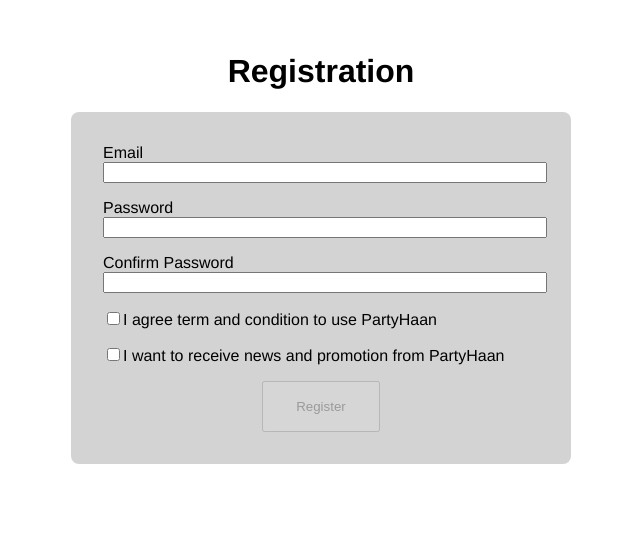
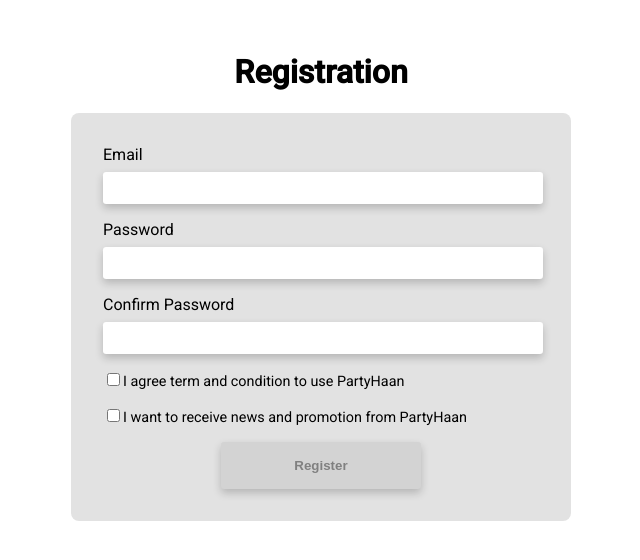
Before and after one commit to gutakk/party-community, a React (Create React App) app in the folder web/: page /register in a window 1280 px wide. Shown: the top 560 px of the page, without its empty margins (319-959 px from the left). Built offline with nearby package versions, Linux system fonts and the light colour scheme.

Commit message:
update style

```diff
--- a/web/public/index.html
+++ b/web/public/index.html
@@ -24,7 +24,9 @@
       work correctly both with client-side routing and a non-root public URL.
       Learn how to configure a non-root public URL by running `npm run build`.
     -->
-    <title>React App</title>
+    <title>Party Haan</title>
+    <link href="https://fonts.googleapis.com/css2?family=Balsamiq+Sans&family=Poppins&family=Roboto:wght@400;500&display=swap" rel="stylesheet">
+    <link rel="stylesheet" href="https://cdnjs.cloudflare.com/ajax/libs/font-awesome/4.7.0/css/font-awesome.min.css">
   </head>
   <body>
     <noscript>You need to enable JavaScript to run this app.</noscript>
--- a/web/src/App.scss
+++ b/web/src/App.scss
@@ -1,6 +1,8 @@
 body {
     margin: 0;
-    font-family: 'Franklin Gothic Medium', 'Arial Narrow', Arial, sans-serif;
+    font-family: 'Balsamiq Sans', cursive;
+    font-family: 'Poppins', sans-serif;
+    font-family: 'Roboto', sans-serif;
 }
 
 .modal {
@@ -35,6 +37,11 @@ button {
 input[type="text"], input[type="number"], input[type="email"], input[type="password"] {
     margin-bottom: 1rem;
     width: 100%;
+    border: none;
+    height: 30px;
+    border-radius: 0.2rem;
+    box-shadow: 0 4px 8px 0 rgba(0,0,0,0.2);
+    margin-top: 0.5rem;
 }
 
 input[type="checkbox"] {
@@ -42,7 +49,7 @@ input[type="checkbox"] {
 }
 
 form {
-    background-color: lightgrey;
+    background-color: rgb(226, 226, 226);
     padding: 2rem;
     border-radius: 0.5rem;
     max-width: 500px;
@@ -55,7 +62,23 @@ form {
     font-weight: bold;
 }
 
-
 .button-container {
     text-align: center;
+    margin-top: 1rem;
 }
+
+button {
+    border: none;
+    box-shadow: 0 4px 8px 0 rgba(0,0,0,0.5);
+    background-color: blue;
+    color: white;
+    border-radius: 0.2rem;
+    font-weight: bold;
+    width: 200px;
+}
+
+button:disabled {
+    color: gray;
+    background-color: lightgray;
+    box-shadow: 0 4px 8px 0 rgba(0,0,0,0.2);
+}
--- a/web/src/pages/partyList/index.js
+++ b/web/src/pages/partyList/index.js
@@ -1,6 +1,6 @@
 import './style.scss'
 import { connect } from 'react-redux'
-import { onJoinClicked, fetchPartiesAction } from '../../redux/actions/partyListAction'
+import { onJoinClicked, fetchPartiesAction, closeModal } from '../../redux/actions/partyListAction'
 
 import React, { Component } from 'react'
 
@@ -10,10 +10,12 @@ class PartyList extends Component {
     }
 
     render() {
-        const {onJoinClicked, partyList, joinedMsg, joinedFailedMsg} = this.props
+        const { onJoinClicked, closeModal, partyList, joinedMsg, joinedFailedMsg } = this.props
         return (
             <div id="party-list-container">
-                <a href="/create-party">Create Party</a>
+                <div className="menu-container">
+                    <a href="/create-party"><i class="fa fa-plus-circle"></i> Create Party</a>
+                </div>
                 <div id="party-container">
                     {partyList.map(party => {
                         return (
@@ -30,7 +32,21 @@ class PartyList extends Component {
                         )
                     })}
                 </div>
-                {joinedMsg && <div className="modal">{joinedMsg}</div>}
+                {(joinedMsg || joinedFailedMsg) && <div className="overlay"></div>}
+                {
+                    joinedMsg &&
+                    <div className="modal">
+                        <p>{joinedMsg}</p>
+                        <button onClick={closeModal}>Confirm</button>
+                    </div>
+                }
+                {
+                    joinedFailedMsg &&
+                    <div className="modal">
+                        <p>{joinedFailedMsg}</p>
+                        <button onClick={closeModal}>Confirm</button>
+                    </div>
+                }
             </div>
         )
     }
@@ -45,7 +61,8 @@ const mapStateToProps = state => ({
 
 const mapDispatchToProps = dispatch => ({
     onJoinClicked: (e) => dispatch(onJoinClicked(e.target.getAttribute("data-index"))),
-    fetchPartiesAction: () => dispatch(fetchPartiesAction())
+    fetchPartiesAction: () => dispatch(fetchPartiesAction()),
+    closeModal: () => dispatch(closeModal())
 })
 
 export default connect(mapStateToProps, mapDispatchToProps)(PartyList)
--- a/web/src/pages/partyList/style.scss
+++ b/web/src/pages/partyList/style.scss
@@ -1,18 +1,41 @@
 #party-container {
     display: flex;
     flex-wrap: wrap;
+}
+
+.menu-container {
+    border-bottom: 1px solid rgba(0, 0, 0, 0.2);
+    height: 50px;
+    margin-bottom: 1rem;
+    display: flex;
+    align-items: center;
+    padding-left: 2rem;
+
+    a {
+        text-decoration: none;
+        color: blue;
+        font-size: 1.5rem;
+        font-weight: bold;
+    }
+}
+
+.party-item-container:hover {
+    box-shadow: 0 8px 16px 0 rgba(0,0,0,0.4);
 }
 
 .party-item-container {
     background-color: white;
     max-width: 300px;
     border-radius: 0.5rem;
-    border: 1px solid black;
-    margin: 0.5rem;
+    margin: 0.8rem;
+    box-shadow: 0 4px 8px 0 rgba(0,0,0,0.4);
+    transition: 0.3s;
 
     img {
         height: 200px;
         width: 100%;
+        border-top-right-radius: 0.5rem;
+        border-top-left-radius: 0.5rem;
     }
 
     .party-content-container {
@@ -48,4 +71,9 @@
     #party-container {
         justify-content: center;
     }
-  }
+
+    .menu-container {
+        padding: 0;
+        justify-content: center;
+    }
+}
--- a/web/src/pages/register/style.scss
+++ b/web/src/pages/register/style.scss
@@ -8,34 +8,8 @@
     align-items: center;
     margin: 0 2rem;
 
-    form {
-        background-color: lightgrey;
-        padding: 2rem;
-        border-radius: 0.5rem;
-        max-width: 500px;
-        box-sizing: border-box;
-    }
-
-    input[type="email"], input[type="password"] {
-        margin-bottom: 1rem;
-        width: 100%;
-    }
-
-    input[type="checkbox"] {
-        cursor: pointer;
-    }
-
     .checkbox-container {
         margin-bottom: 1rem;
-    }
-
-    .button-container {
-        text-align: center;
-    }
-
-    .error-msg-container {
-        color: red;
-        text-align: center;
-        font-weight: bold;
+        font-size: 0.9rem;
     }
 }
--- a/web/src/redux/actions/partyListAction.js
+++ b/web/src/redux/actions/partyListAction.js
@@ -7,6 +7,7 @@ export const JOIN_CLICK = 'partyList/JOIN_CLICK'
 export const JOINING = 'partyList/JOINING'
 export const JOINED = 'partyList/JOINED'
 export const JOIN_FAILED = 'partyList/JOIN_FAILED'
+export const CLOSE_MODAL = 'partyList/CLOSE_MODAL'
 
 export const fetchPartiesAction = () => dispatch => {
     dispatch({ type: FETCHING_PARTIES })
@@ -58,3 +59,7 @@ export const onJoinClicked = (partyId) => dispatch => {
         window.location.href = '/login'
     }
 }
+
+export const closeModal = () => dispatch => {
+    dispatch({ type: CLOSE_MODAL })
+}
--- a/web/src/redux/reducers/partyListReducer.js
+++ b/web/src/redux/reducers/partyListReducer.js
@@ -1,4 +1,4 @@
-import { PARTY_FETCHED, JOINED, JOIN_FAILED } from '../actions/partyListAction'
+import { PARTY_FETCHED, JOINED, JOIN_FAILED, CLOSE_MODAL } from '../actions/partyListAction'
 
 export default (state = {
     parties: [],
@@ -21,6 +21,12 @@ export default (state = {
                 ...state,
                 joinedFailedMsg: action.payload
             }
+        case CLOSE_MODAL:
+            return {
+                ...state,
+                joinedMsg: "",
+                joinedFailedMsg: ""
+            }
         default:
             return state
     }
```
